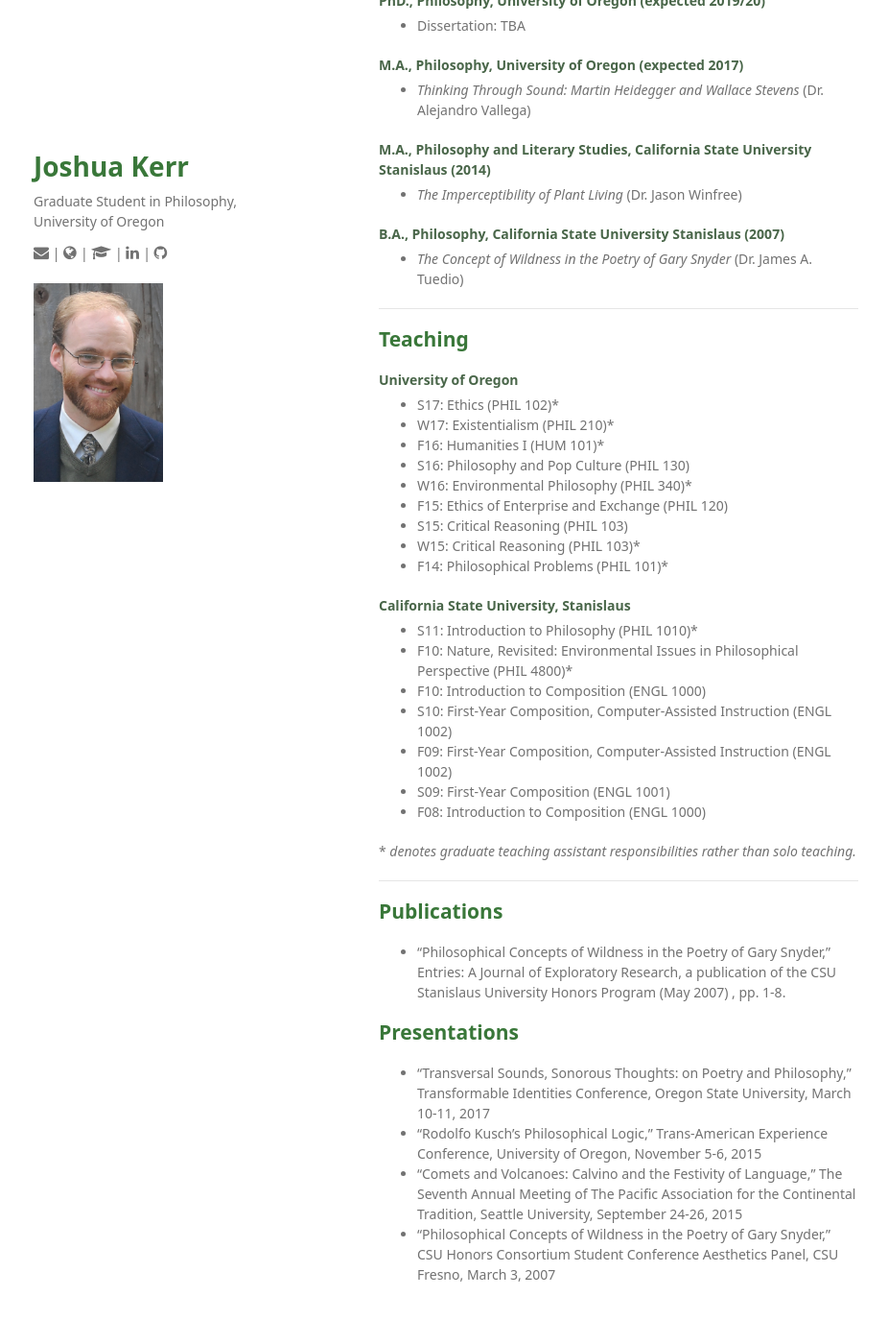
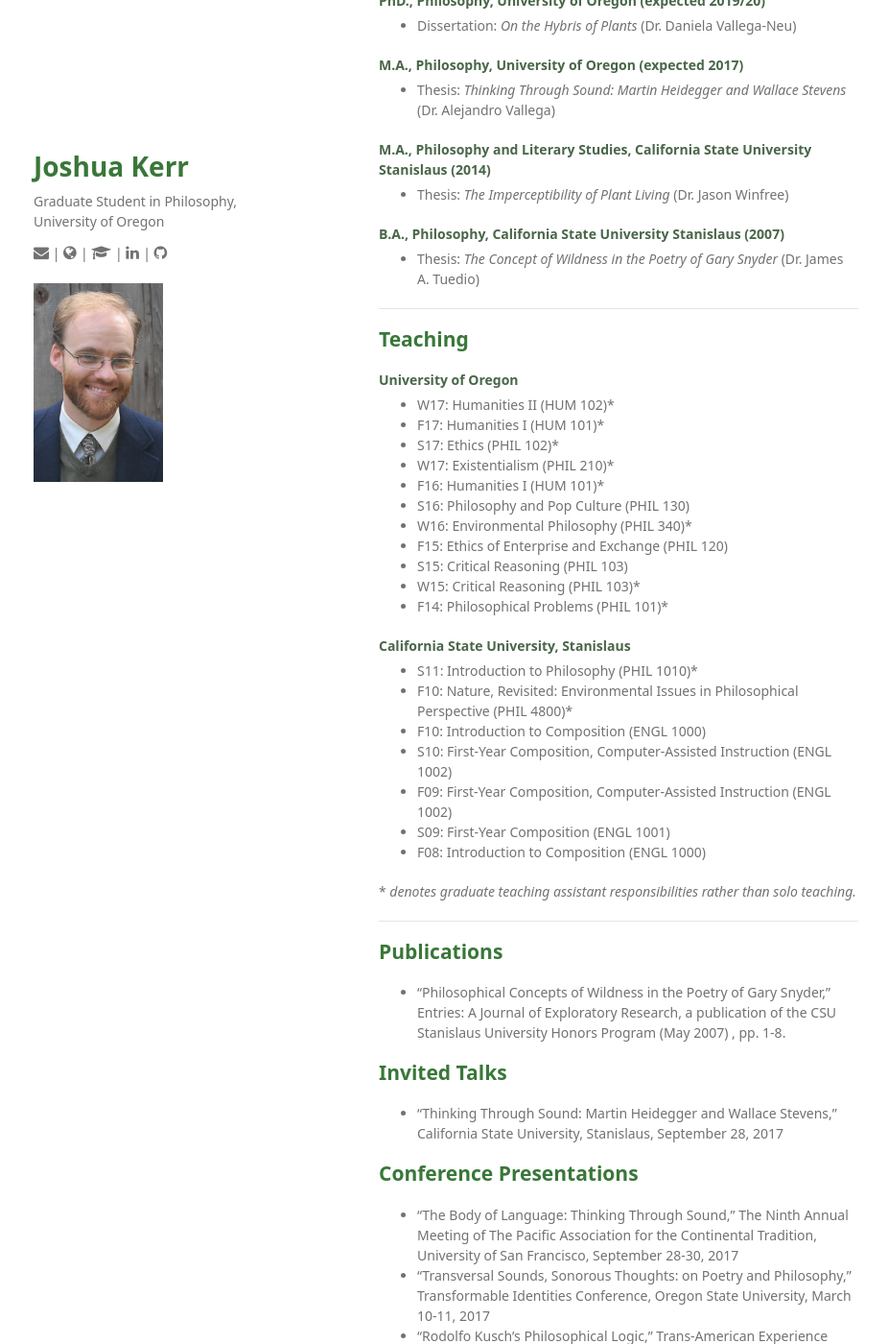
Before and after one commit to joshuakerr/joshuakerr.github.io.old, a Jekyll site: the page built from pages/cv.md, in a window 1280 px wide and 1400 px high, scrolled down 493 px. Shown: the whole window at 96% size, without its empty margins (175-1101 px from the left). Built offline with Jekyll 4.4.1, drawn with Linux system fonts in a browser that asks for light colours; a script that is not in the unit is left out; some of the changed text lies outside the part shown.

Commit message:
updated cv

```diff
--- a/pages/cv.md
+++ b/pages/cv.md
@@ -12,31 +12,33 @@
 
 #### Areas of Competence
 - 19th-20th Century European Philosophy
+- Ancient Philosophy
 - History of Western Philosophy
-- Classical and Non-Classical Formal Logic
-- Critical Thinking
+- Formal Logic & Critical Thinking
 
 ---
 
 ## Education
 
 #### PhD., Philosophy, University of Oregon (expected 2019/20)
-- Dissertation: TBA
+- Dissertation: *On the Hybris of Plants* (Dr. Daniela Vallega-Neu)
 
 #### M.A., Philosophy, University of Oregon (expected 2017)
-- *Thinking Through Sound: Martin Heidegger and Wallace Stevens* (Dr. Alejandro Vallega)
+- Thesis: *Thinking Through Sound: Martin Heidegger and Wallace Stevens* (Dr. Alejandro Vallega)
 
 #### M.A., Philosophy and Literary Studies, California State University Stanislaus (2014)
-- *The Imperceptibility of Plant Living* (Dr. Jason Winfree)
+- Thesis: *The Imperceptibility of Plant Living* (Dr. Jason Winfree)
 
 #### B.A., Philosophy, California State University Stanislaus (2007)
-- *The Concept of Wildness in the Poetry of Gary Snyder* (Dr. James A. Tuedio)
+- Thesis: *The Concept of Wildness in the Poetry of Gary Snyder* (Dr. James A. Tuedio)
 
 ---
 
 ## Teaching
 
 #### University of Oregon
+- W17: Humanities II (HUM 102)*
+- F17: Humanities I (HUM 101)*
 - S17: Ethics (PHIL 102)*
 - W17: Existentialism (PHIL 210)*
 - F16: Humanities I (HUM 101)*
@@ -63,7 +65,11 @@
 ## Publications
 - "Philosophical Concepts of Wildness in the Poetry of Gary Snyder," Entries: A Journal of Exploratory Research, a publication of the CSU Stanislaus University Honors Program (May 2007) , pp. 1-8.
 
-## Presentations
+## Invited Talks
+- "Thinking Through Sound: Martin Heidegger and Wallace Stevens," California State University, Stanislaus, September 28, 2017
+
+## Conference Presentations
+- "The Body of Language: Thinking Through Sound," The Ninth Annual Meeting of The Pacific Association for the Continental Tradition, University of San Francisco, September 28-30, 2017
 - "Transversal Sounds, Sonorous Thoughts: on Poetry and Philosophy," Transformable Identities Conference, Oregon State University, March 10-11, 2017
 - "Rodolfo Kusch's Philosophical Logic," Trans-American Experience Conference, University of Oregon, November 5-6, 2015
 - "Comets and Volcanoes: Calvino and the Festivity of Language," The Seventh Annual Meeting of The Pacific Association for the Continental Tradition, Seattle University, September 24-26, 2015
```
Also changed, not shown: index.md (+2 -0 lines).
